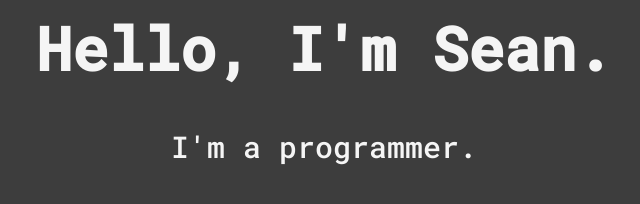
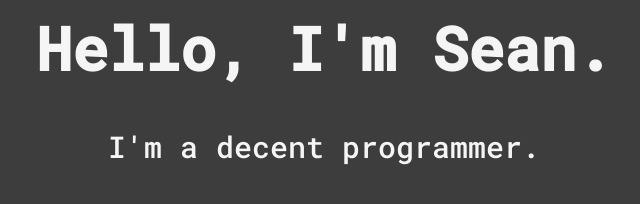
Before and after one commit to seanmckone/personal-site, a plain HTML site: page index.html in a window 1280 px wide. Shown: the whole page, without its empty margins (316-956 px from the left). Drawn offline with Linux system fonts and the light colour scheme.

Commit message:
update body again

```diff
--- a/index.html
+++ b/index.html
@@ -11,6 +11,6 @@
         Hello, I'm Sean.
     </h1>
     <p>
-        I'm a programmer.
+        I'm a decent programmer.
     </p>
 </body>
```
